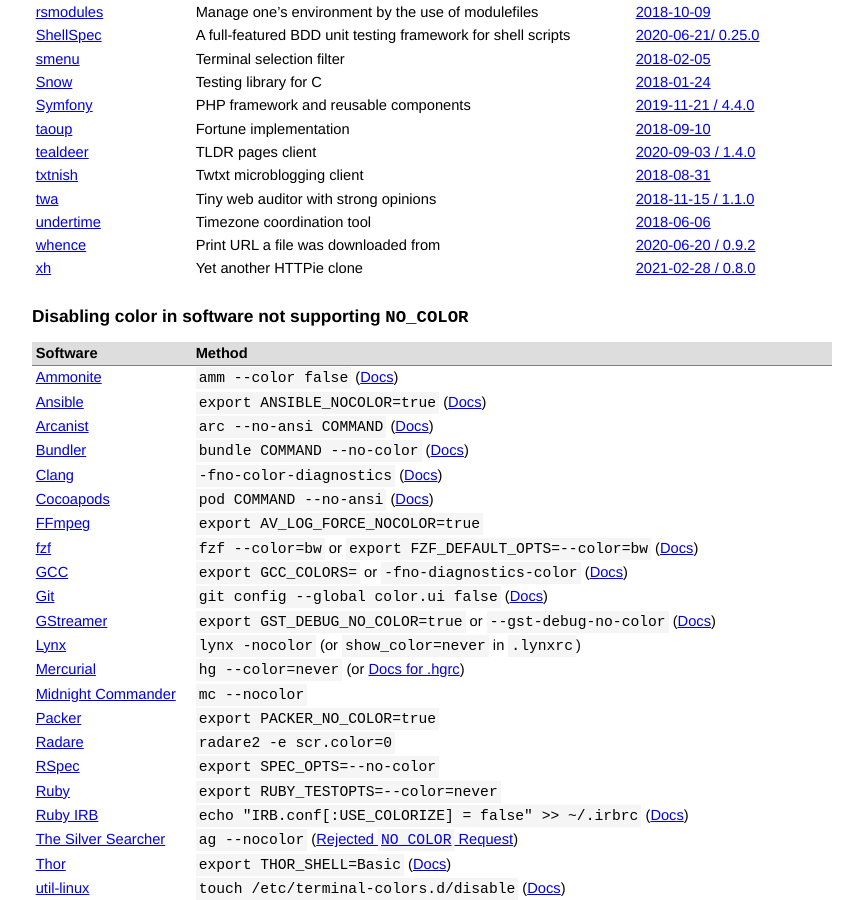
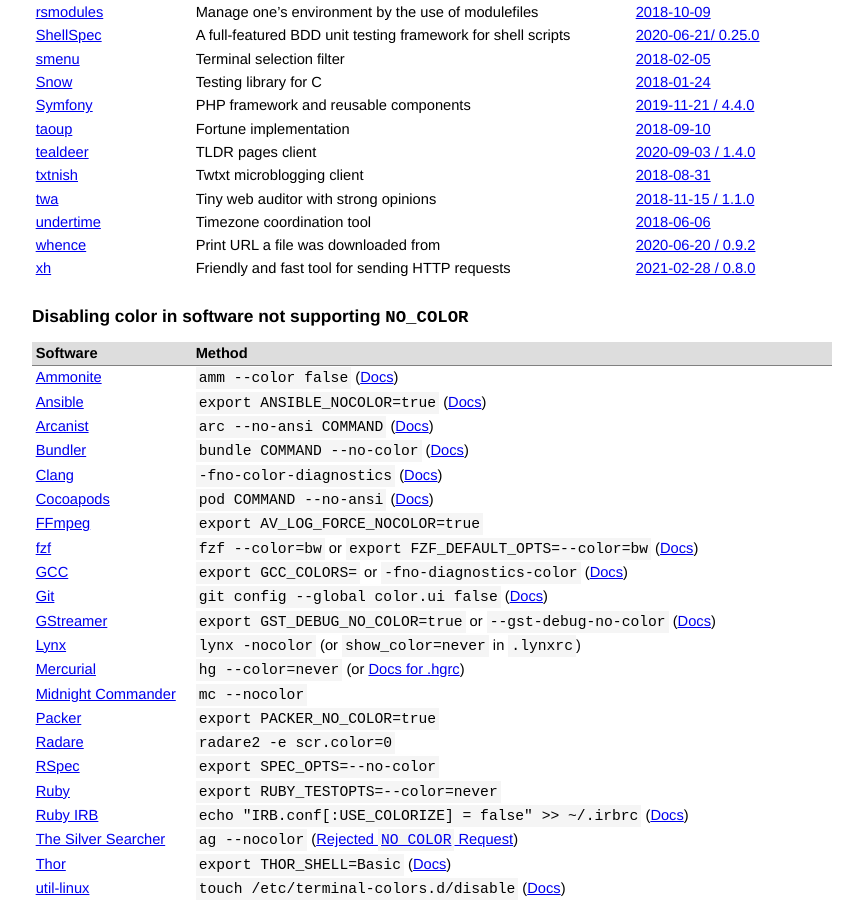
Before and after one commit to jcs/no_color, a Jekyll site: the page built from index.md, in a window 1280 px wide and 900 px high, scrolled down 2365 px. Shown: the whole window, without its empty margins (208-1071 px from the left). Built offline with Jekyll 4.4.1, drawn with Linux system fonts in a browser that asks for light colours; our own code applies the rules of GitHub Pages for plain Markdown files.

Commit message:
Update the description for xh (#112)

```diff
--- a/index.md
+++ b/index.md
@@ -131,7 +131,7 @@ color via `NO_COLOR`.
 | [twa](https://github.com/trailofbits/twa) | Tiny web auditor with strong opinions | [2018-11-15 / 1.1.0](https://github.com/trailofbits/twa/releases/tag/1.1.0) |
 | [undertime](https://gitlab.com/anarcat/undertime) | Timezone coordination tool | [2018-06-06](https://gitlab.com/anarcat/undertime/commit/0c4c2b38f32127a0dc59d2bd6e5f9db0b61ca847) |
 | [whence](https://github.com/ppelleti/whence) | Print URL a file was downloaded from | [2020-06-20 / 0.9.2](https://github.com/ppelleti/whence/releases/tag/0.9.2) |
-| [xh](https://github.com/ducaale/xh) | Yet another HTTPie clone | [2021-02-28 / 0.8.0](https://github.com/ducaale/xh/releases/tag/v0.8.0) |
+| [xh](https://github.com/ducaale/xh) | Friendly and fast tool for sending HTTP requests | [2021-02-28 / 0.8.0](https://github.com/ducaale/xh/releases/tag/v0.8.0) |
 {: rules="groups"}
 
 ## Disabling color in software not supporting `NO_COLOR`
```
